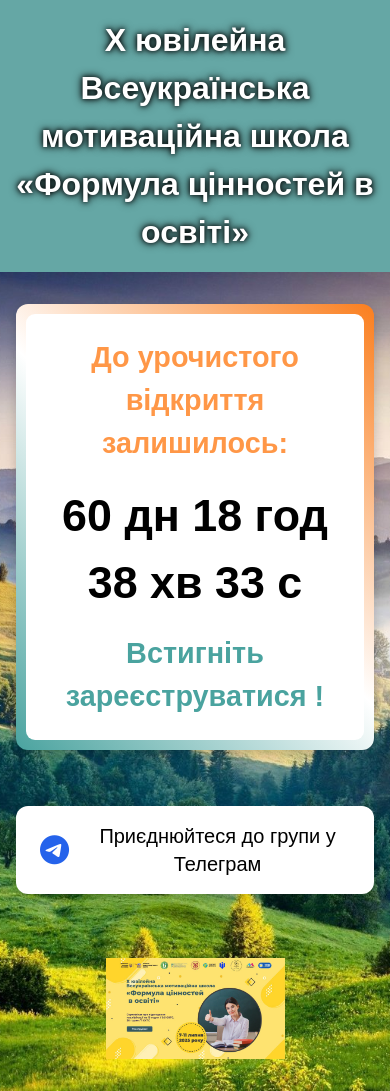
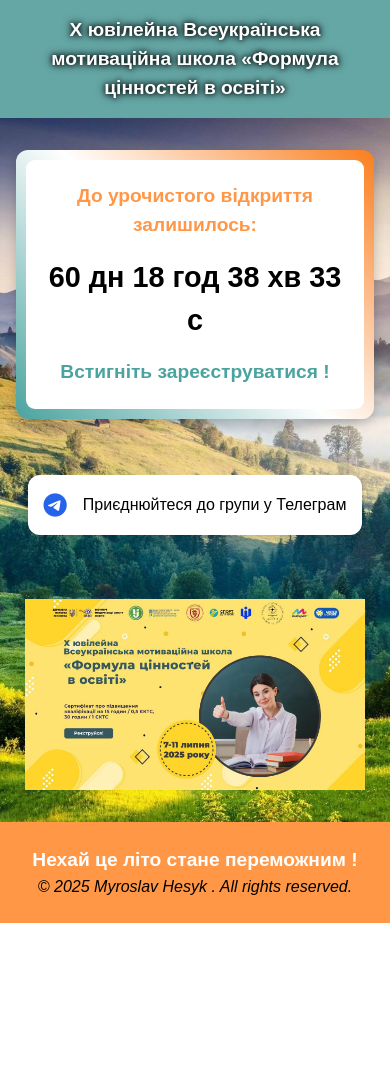
Before and after one commit to MyroslavHesyk/School, a plain HTML site: page index.html in a window 390 px wide. Shown: the top 1091 px of the page. After the commit the page ends 923 px from the top, so only its background shows below. Drawn offline with nearby package versions, Linux system fonts and the light colour scheme; a web font is replaced by a local one.

Commit message:
add mobile version

```diff
--- a/index.html
+++ b/index.html
@@ -33,6 +33,7 @@
 
 
 
+
     <!-- <div class="social-links">
       <a href="https://www.tiktok.com/@teacher_house_ua" class="btn tiktok" target="_blank">
         <i class="fab fa-tiktok"></i>
@@ -45,9 +46,9 @@
     </div> -->
 
     <div class="flex flex-col sm:flex-row gap-6 mb-10">
-        <a href="https://t.me/+MtiWngymialmMDE6" target="_blank"  class="bg-white text-black hover:scale-105 transition-transform rounded-xl px-6 py-4 shadow-lg flex items-center gap-4 text-xl">
-          <i class="fab fa-telegram text-3xl text-blue-600"></i> Приєднюйтеся до групи у Телеграм
-        </a>
+      <a href="https://t.me/+MtiWngymialmMDE6" target="_blank" class="telegram-link bg-white text-black hover:scale-105 transition-transform rounded-xl px-6 py-4 shadow-lg flex items-center gap-4 text-xl">
+        <i class="fab fa-telegram text-3xl text-blue-600"></i> Приєднюйтеся до групи у Телеграм
+      </a>
        <!--  <a href="https://www.instagram.com/myroslav_hesyk" target="_blank" class="bg-white text-black hover:scale-105 transition-transform rounded-xl px-6 py-4 shadow-lg flex items-center gap-4 text-xl">
           <i class="fab fa-instagram text-3xl text-gradient-to-r from-purple-500 to-pink-500"></i> Instagram @myroslav_hesyk
         </a> -->
--- a/style.css
+++ b/style.css
@@ -79,23 +79,7 @@ text-shadow:
     font-size: 1.2rem;
   }
 
-  /* .countdown-label {
-    font-size: 1.3rem;
-    font-weight: bold;
-    color: var(--accent-color);
-    margin-top: 2rem;
-  }
 
-  .countdown {
-    font-size: 2.5rem;
-    font-weight: bold;
-    color: var(--primary-color);
-    background-color: #f3f3f3;
-    padding: 1rem 2rem;
-    border-radius: 10px;
-    margin-bottom: 1.5rem;
-    box-shadow: 0 0 10px rgba(0,0,0,0.1);
-  } */
   .countdown-block {
 position: relative;
 padding: 2rem;
@@ -208,6 +192,14 @@ z-index: 2;
     color: #fff;
     border: 2px solid transparent;
   }
+  a.telegram-link {
+    font-size: 1rem;         /* зменшений розмір тексту */
+    padding: 0.75rem 1rem;   /* менші відступи */
+  }
+
+  a.telegram-link i {
+    font-size: 1.5rem;       /* зменшений розмір іконки */
+  }
 
   .div_main_photo {
     display: flex;
@@ -260,4 +252,27 @@ z-index: 2;
     .quote {
       font-size: 0.9rem;
     }
+    .title {
+
+      font-size: 1.2rem;
+    }
+
+    .countdown-label {
+      font-size: 1.2rem;
+
+    }
+    .countdown-label-2 {
+      font-size: 1.2rem;
+
+    }
+
+    .timer {
+      font-size: 1.8rem;
+
+    }
+    .main_photo {
+      max-width:95%;
+      height: auto;
+    }
+
   }
```
